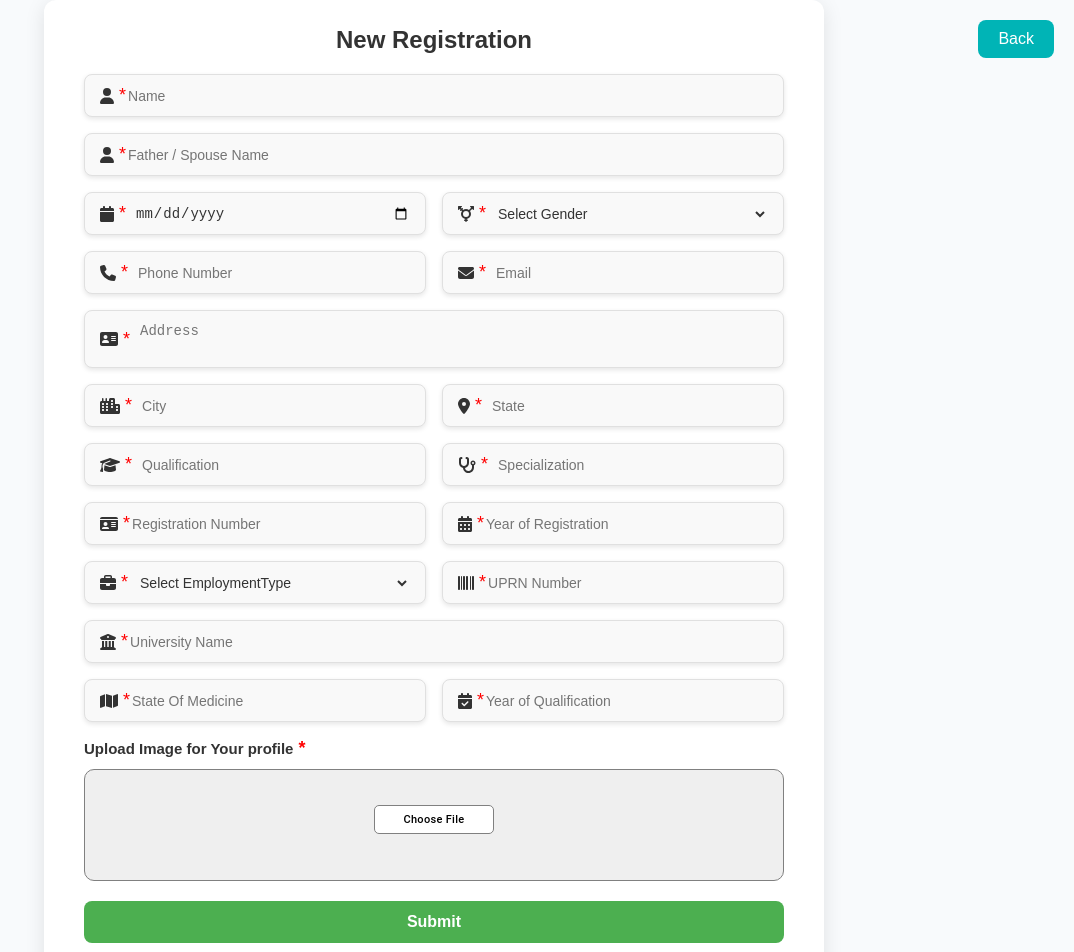
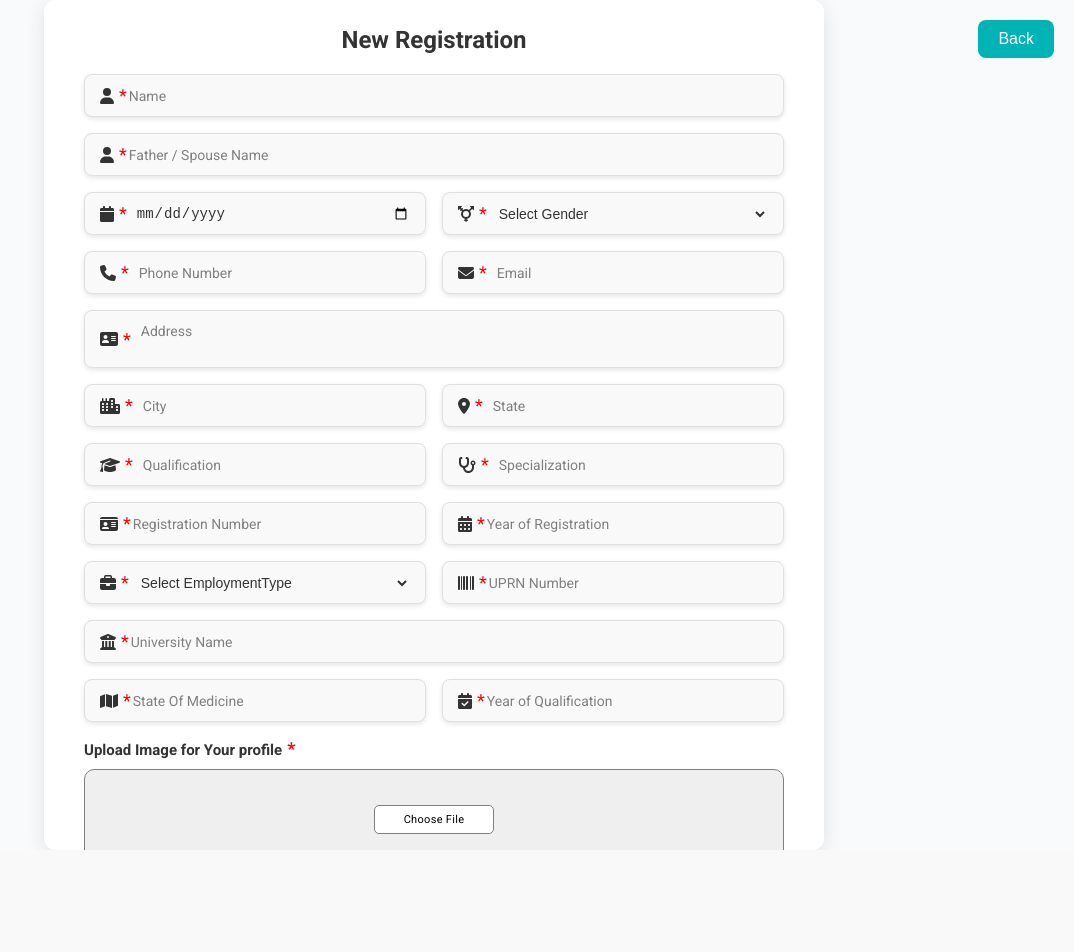
Before and after one commit to Innovis24/Doctor_form, a React (Create React App) app in the folder myapp/: page /registration_form in a window 1280 px wide. Shown: the top 952 px of the page, without its empty margins (206-1280 px from the left). After the commit the page ends 850 px from the top, so only its background shows below. Built offline with nearby package versions, Linux system fonts and the light colour scheme; sample sign-in values are in the browser's storage.

Commit message:
login page design

```diff
--- a/myapp/src/Components/Header.css
+++ b/myapp/src/Components/Header.css
@@ -1,3 +1,4 @@
+@import url('https://fonts.googleapis.com/css2?family=Roboto:wght@400;700&display=swap');
 .header_font{
     height: 60px;
     color: white;
@@ -14,6 +15,7 @@
     position: absolute;
     left: 50%;
     top: 50%;
+    font-family: 'Roboto', sans-serif;
     padding-top: 10px;
   transform: translate(-50%, -50%);
 }
@@ -106,7 +108,7 @@
     border-radius: 4px;
     font-size: 18px;
     cursor: pointer;
-    z-index: 9999;
+    /* z-index: 9999; */
 
   }
   .display_flea_align{
@@ -198,3 +200,6 @@
     box-shadow: none;
     margin-right: 24px;
   }
+  .fontFam{
+    font-family: 'Roboto', sans-serif;
+  }
--- a/myapp/src/Components/Header.js
+++ b/myapp/src/Components/Header.js
@@ -30,7 +30,7 @@ const Header = ({ title }) => {
         borderRadius: '8px', // Optional: Rounded corners
       }}>
         <div >
-          <h2>Are you sure you want to logout?</h2>
+          <h2 className="fontFam">Are you sure you want to logout?</h2>
           <div className="popup_btn">
           <button className="btn_yesclr" onClick={handleExit}>Yes</button>
           <button className="btn_noClr" onClick={closeModal}>No</button>
--- a/myapp/src/Components/LoginScreen.css
+++ b/myapp/src/Components/LoginScreen.css
@@ -1,16 +1,18 @@
 /* General Styles */
+@import url('https://fonts.googleapis.com/css2?family=Roboto:wght@400;700&display=swap');
+
 body {
     margin: 0;
-    font-family: "Poppins", sans-serif;
+    font-family: 'Roboto', sans-serif;
     background-color: #f9f9f9;
     color: #333;
-    height: 100vh; /* Full viewport height */
-    overflow: hidden; /* Prevent scrolling */
+    height: 100vh;
+    overflow: hidden;
 }
 
 .login-container {
     display: flex;
-    height: 100vh; /* Fullscreen */
+    height: 100vh;
     width: 100vw; /* Fullscreen width */
 }
 
@@ -21,35 +23,37 @@ body {
         justify-content: center;
         flex-direction: row;
         width: 100%;
+        background: #e5e6e8;
 }
 
 .illustration-img {
-    width: 100%; /* Ensure the image fills the section */
-    height: 100%; /* Full height */
-    object-fit: cover; /* Maintain aspect ratio, cover entire section */
-    border-radius: 0; /* No extra styling, as per your design */
-    box-shadow: none; /* Remove drop shadow */
+    width: 100%;
+    height: 100%;
+    object-fit: cover;
+    border-radius: 0;
+    box-shadow: none;
 }
 
 /* Form Section */
 .login-form-container {
-    flex: 1; /* 50% width */
+    flex: 1;
     display: flex;
     align-items: center;
     justify-content: center;
-    height: 100%; /* Full height */
+    height: 100%;
     background-color: white;
-    border-radius: 0; /* No rounded corners */
-    box-shadow: 0px 8px 20px rgba(0, 0, 0, 0.1); /* Light drop shadow */
+    border-radius: 0;
+
     padding: 2rem;
 }
-.wt50{
-    width: 50%;
-}
+
 
 .login-form-wrapper {
-    width: 100%;
-    max-width: 400px; /* Optional: control form width */
+    width: 95%;
+    max-width: 350px;
+    padding: 28px;
+    border-radius: 17px;
+    box-shadow: 0 0 15px rgba(0, 0, 0, 0.3)
 }
 
 .login-title {
@@ -67,10 +71,11 @@ body {
     display: block;
     color: #333;
     margin-bottom: 0.5rem;
+    font-family: 'Roboto', sans-serif;
 }
 
 .form-input {
-    width: 100%;
+    width: 88%;
     padding: 0.75rem;
     border: 1px solid #ddd;
     border-radius: 8px;
@@ -79,15 +84,12 @@ body {
     transition: border-color 0.2s ease;
 }
 
-.form-input:focus {
-    border-color: #4caf50;
-}
 
 .forgot-password {
     display: block;
     text-align: right;
     font-size: 0.875rem;
-    color: #4caf50;
+    color: black;
     text-decoration: none;
 }
 
@@ -95,69 +97,46 @@ body {
     text-decoration: underline;
 }
 
-.submit-button {
-    width: 100%;
-    padding: 0.75rem;
-    background-color: #4caf50;
-    color: white;
-    border: none;
-    border-radius: 8px;
-    font-size: 1rem;
-    cursor: pointer;
-    transition: background-color 0.2s ease;
+
+.login-image {
+    width: 45%;
+  }
+.login-form {
+    width: 65%;
+    padding: 20px;
   }
 
-.submit-button:hover {
-    background-color: #43a047;
+  @media (max-width: 600px) {
+    .login-image {
+        display: none; /* Hide image on mobile */
       }
 
-/* General Styles for Small Devices */
-@media (max-width: 1024px) {
-
-    .login-form-container {
-        flex: none;
-        width: 100%; /* Take full width */
-        height: 100%; /* Use the full screen height */
-        box-shadow: none; /* Optional: Remove shadow for a cleaner mobile look */
-        padding: 2rem;
-    }
-
-    .login-form-wrapper {
-        max-width: 100%; /* Use full width for the form */
+      .login-form {
+        width: 100%; /* Form takes full width */
       }
   }
+  .loginBtn {
+    display: block;
+    width: 30%;
+    font-family: 'Roboto', sans-serif;
+    background: #00b4b6;
+    color: #ffffff;
+    font-weight: 600;
+    font-size: 16px;
+    text-align: center;
+    padding: 12px;
+    border-radius: 8px;
+    border: none;
+    cursor: pointer;
+    transition: all 0.3s ease;
+    margin-top: 20px; /* Added margin to ensure separation */
+  }
+  .logjustify{
+    display: flex;
+    justify-content: center;
 
-@media (max-width: 768px) {
-    .login-container {
-        flex-direction: column; /* Stack sections */
   }
-
-    .login-form-container {
-        height: 50%; /* Adjust login form height */
-        padding: 1.5rem;
+  input::placeholder {
+    font-family: 'Roboto', sans-serif;
+    color: gray; /* Optional: Change placeholder color */
   }
-}
-
-@media (max-width: 480px) {
-    .login-container {
-        flex-direction: column;
-    }
-
-    .login-form-container {
-        padding: 1rem;
-    }
-
-    .login-title {
-        font-size: 1.75rem; /* Reduce font size */
-    }
-
-    .form-input {
-        padding: 0.5rem;
-        font-size: 0.875rem;
-    }
-
-    .submit-button {
-        padding: 0.6rem;
-        font-size: 1rem;
-    }
-}
--- a/myapp/src/Components/RegistrationForm.css
+++ b/myapp/src/Components/RegistrationForm.css
@@ -1,4 +1,5 @@
 /* Global Styles */
+@import url('https://fonts.googleapis.com/css2?family=Roboto:wght@400;700&display=swap');
 body {
     margin: 0;
     font-family: 'Roboto', sans-serif;
@@ -21,6 +22,8 @@ body {
     box-shadow: 0 4px 20px rgba(0, 0, 0, 0.1);
     width: 100%;
     max-width: 700px;
+    height: 100vh;
+    overflow: scroll;
   }
 
   .form-box h1 {
@@ -219,3 +222,26 @@ body {
   width: 300px !important;
   max-width: 90%;
 }
+.fontFam{
+  font-family: 'Roboto', sans-serif;
+}
+input::placeholder {
+  font-family: 'Roboto', sans-serif !important;
+  color: grey !important; /* Optional: Change placeholder color */
+}
+textarea::placeholder {
+  font-family: 'Roboto', sans-serif !important;
+  color: grey !important; /* Optional: Change placeholder color */
+}
+@media (min-width: 2000px) {
+.form-box {
+  background: #ffffff;
+  border-radius: 12px;
+  padding: 10px 40px 40px 40px;
+  box-shadow: 0 4px 20px rgba(0, 0, 0, 0.1);
+  width: 100%;
+  max-width: 700px;
+  height: 26vh !important;
+  overflow: none !important;
+}
+}
--- a/myapp/src/Components/RegistrationForm.js
+++ b/myapp/src/Components/RegistrationForm.js
@@ -289,12 +289,12 @@ const RegistrationForm = () => {
       {/* ToastContainer for rendering notifications */}
       <ToastContainer
         autoClose={500} // Auto-close in 20 seconds
-        toastStyle={{ backgroundColor: "white", color: 'black' }}
+        toastStyle={{ backgroundColor: "white", color: 'black' ,  fontFamily: "'Roboto', sans-serif" }}
         progressStyle={{ background: 'white' }}
 />
 
       <div className="form-box">
-        <h1>New Registration </h1>
+        <h1 className="fontFam">New Registration </h1>
         {/* Back Button */}
         <div className="btn-align">
   <button className="register-button" onClick={handleRegisterClick}>
--- a/myapp/src/Components/RegistrationList.css
+++ b/myapp/src/Components/RegistrationList.css
@@ -1,6 +1,7 @@
-  .list-container {
+@import url('https://fonts.googleapis.com/css2?family=Roboto:wght@400;700&display=swap');
+.list-container {
     padding: 20px;
-    font-family: 'Arial', sans-serif;
+    font-family: 'Roboto', sans-serif;
     background-color: #f9f9f9;
     border-radius: 10px;
     box-shadow: 0 4px 10px rgba(0, 0, 0, 0.1);
@@ -37,6 +38,9 @@
     text-transform: uppercase;
     font-size: 14px;
     letter-spacing: 0.5px;
+  }
+  table, th, td {
+    font-family: 'Roboto', sans-serif !important;
   }
   .table td {
     font-size: 14px;
@@ -168,8 +172,12 @@
   font-size: 16px;
   width: auto;
   transition: all 0.3s ease-in-out;
+  font-family: 'Roboto', sans-serif;
 }
-
+input::placeholder {
+  font-family: 'Roboto', sans-serif !important;
+  color: grey !important; /* Optional: Change placeholder color */
+}
 .register-button1:hover {
   background-color: #03a2a5;
   transform: scale(1.05);
@@ -552,7 +560,7 @@
   height: 60%;
 }
 .prfile_font{
-  font-family: 'Arial', sans-serif;
+  font-family: 'Roboto', sans-serif;
     font-size: 15px;
     font-weight: 600;
     margin-bottom: 10px;
--- a/myapp/src/Components/RegistrationList.js
+++ b/myapp/src/Components/RegistrationList.js
@@ -163,7 +163,7 @@ const RegistrationList = () => {
        <Header   title="Registration List"/>
        <ToastContainer
         autoClose={500} // Auto-close in 20 seconds
-        toastStyle={{ backgroundColor: "white", color: 'black' }}
+        toastStyle={{ backgroundColor: "white", color: 'black' ,  fontFamily: "'Roboto', sans-serif" }}
         progressStyle={{ background: 'white' }}/>
         <Popup open={isOpen} onClose={closeModal} contentStyle={{
         width: '385px', // Adjust the width to your desired size
--- a/myapp/src/Components/style.css
+++ b/myapp/src/Components/style.css
@@ -1,4 +1,5 @@
 /* Global Styles */
+@import url('https://fonts.googleapis.com/css2?family=Roboto:wght@400;700&display=swap');
 body {
     margin: 0;
     font-family: 'Roboto', sans-serif;
```
Also changed, not shown: myapp/src/Components/LoginScreen.js (+16 -15 lines), myapp/src/assets/image/img-1.jpg (added). Lines whose indentation alone changed are shown as unchanged.
